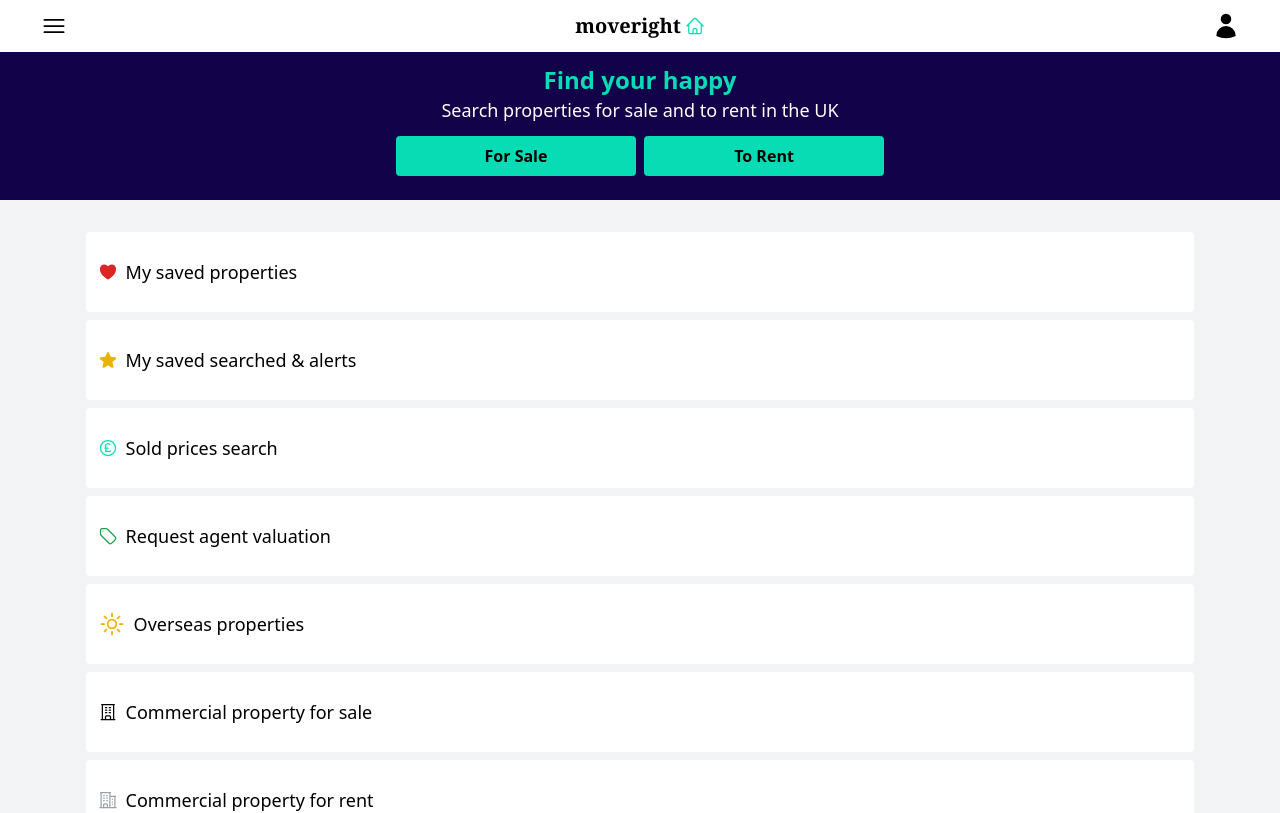
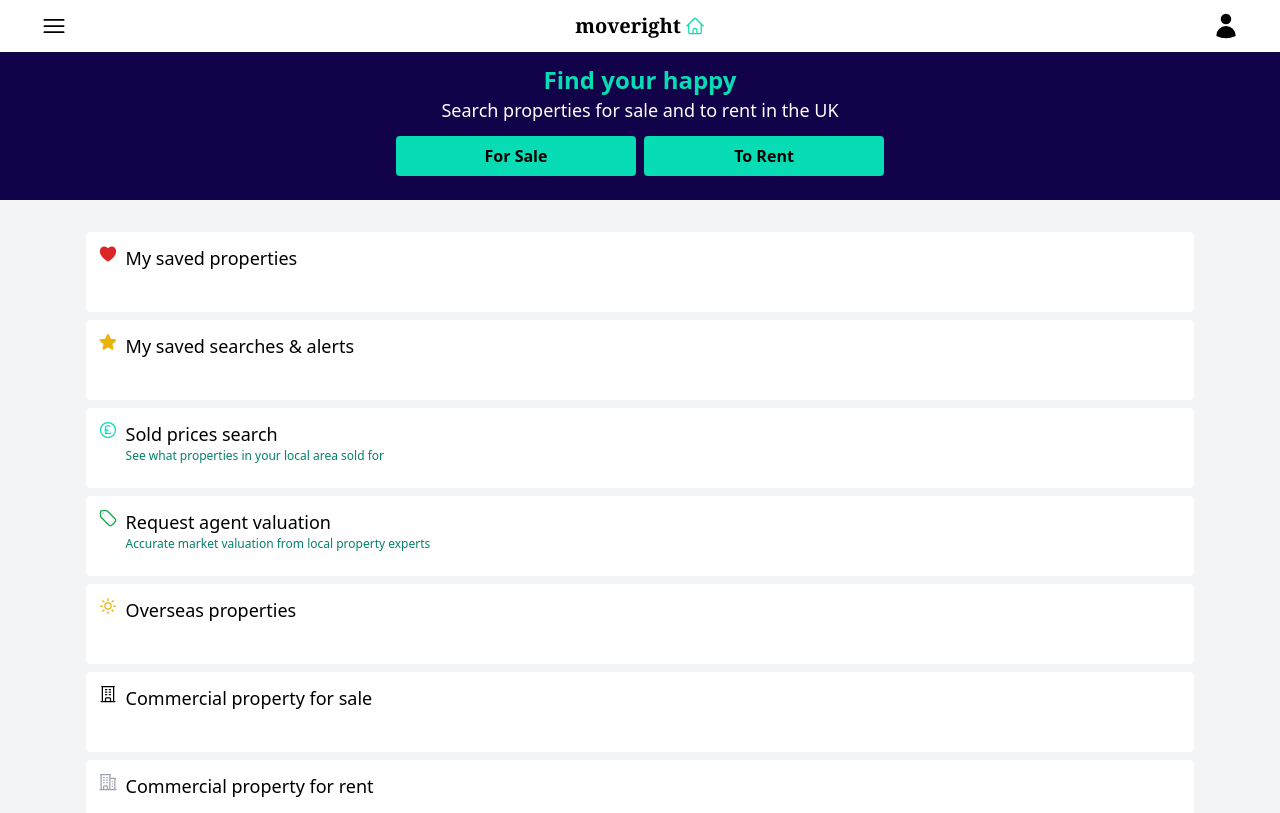
Before and after one commit to jonnyabrams/moveright, a Next.js app: page / in a window 1280 px wide. Shown: the top 813 px of the page. Built offline with nearby package versions, Linux system fonts and the light colour scheme.

Commit message:
feat: optional text on HomeBodyCard

```diff
--- a/components/HomeBody.tsx
+++ b/components/HomeBody.tsx
@@ -7,10 +7,10 @@ const HomeBody = () => {
   return (
     <div className="bg-gray-100 flex flex-col items-center space-y-2 p-6 md:text-lg">
       <HomeBodyCard title="My saved properties" icon={<HeartIcon className="h-5 mr-2 text-red-600" />} />
-      <HomeBodyCard title="My saved searched & alerts" icon={<StarIcon className="h-5 mr-2 text-yellow-500" />} />
-      <HomeBodyCard title="Sold prices search" icon={<CurrencyPoundIcon className="h-5 mr-2 text-[#08dcb5]" />} />
-      <HomeBodyCard title="Request agent valuation" icon={<TagIcon className="h-5 mr-2 text-green-600" />} />
-      <HomeBodyCard title="Overseas properties" icon={<SunIcon className="h-7 mr-2 text-yellow-500" />} />
+      <HomeBodyCard title="My saved searches & alerts" icon={<StarIcon className="h-5 mr-2 text-yellow-500" />} />
+      <HomeBodyCard title="Sold prices search" icon={<CurrencyPoundIcon className="h-5 mr-2 text-[#08dcb5]" />} text="See what properties in your local area sold for" />
+      <HomeBodyCard title="Request agent valuation" icon={<TagIcon className="h-5 mr-2 text-green-600" />} text="Accurate market valuation from local property experts" />
+      <HomeBodyCard title="Overseas properties" icon={<SunIcon className="h-5 mr-2 text-yellow-500" />} />
       <HomeBodyCard title="Commercial property for sale" icon={<BuildingOfficeIcon className="h-5 mr-2" />} />
       <HomeBodyCard title="Commercial property for rent" icon={<BuildingOffice2Icon className="h-5 mr-2 text-gray-400" />} />
 
--- a/components/HomeBodyCard.tsx
+++ b/components/HomeBodyCard.tsx
@@ -1,10 +1,21 @@
 interface IProps {
   title: string;
   icon: JSX.Element;
+  text?: string;
 }
 
-const HomeBodyCard = ({ title, icon }: IProps) => {
-  return <div className="bg-white w-[90%] h-20 mt-2 rounded p-3 flex items-center cursor-pointer">{icon}{title}</div>;
+const HomeBodyCard = ({ title, icon, text }: IProps) => {
+  return (
+    <div className="bg-white w-[90%] h-20 mt-2 rounded p-3 items-center cursor-pointer">
+      <div className="flex">
+        {icon}
+        {title}
+      </div>
+      {text && <div className="text-xs ml-7 text-[#04806b]">
+        {text}
+      </div>}
+    </div>
+  );
 };
 
 export default HomeBodyCard;
```
